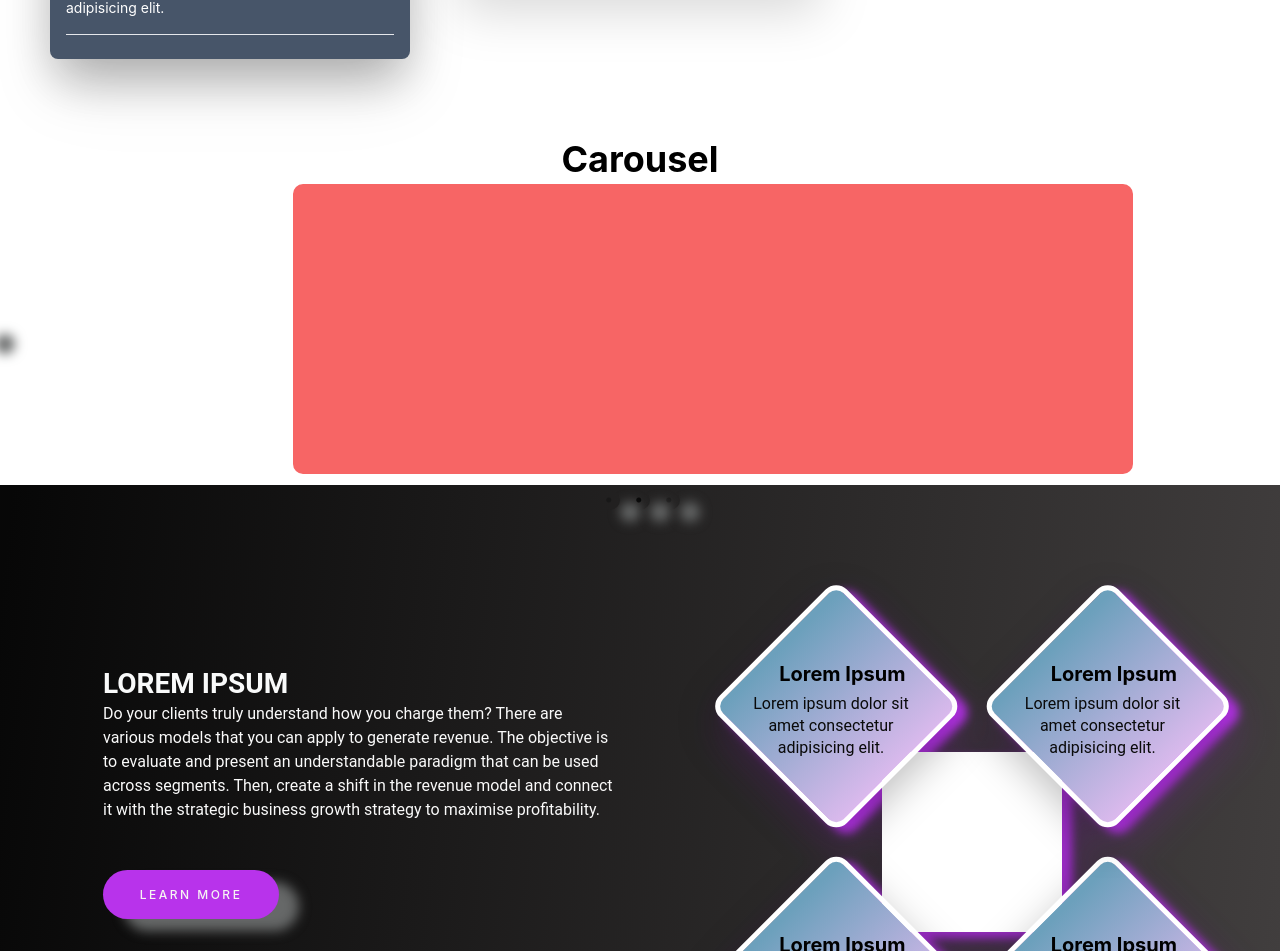
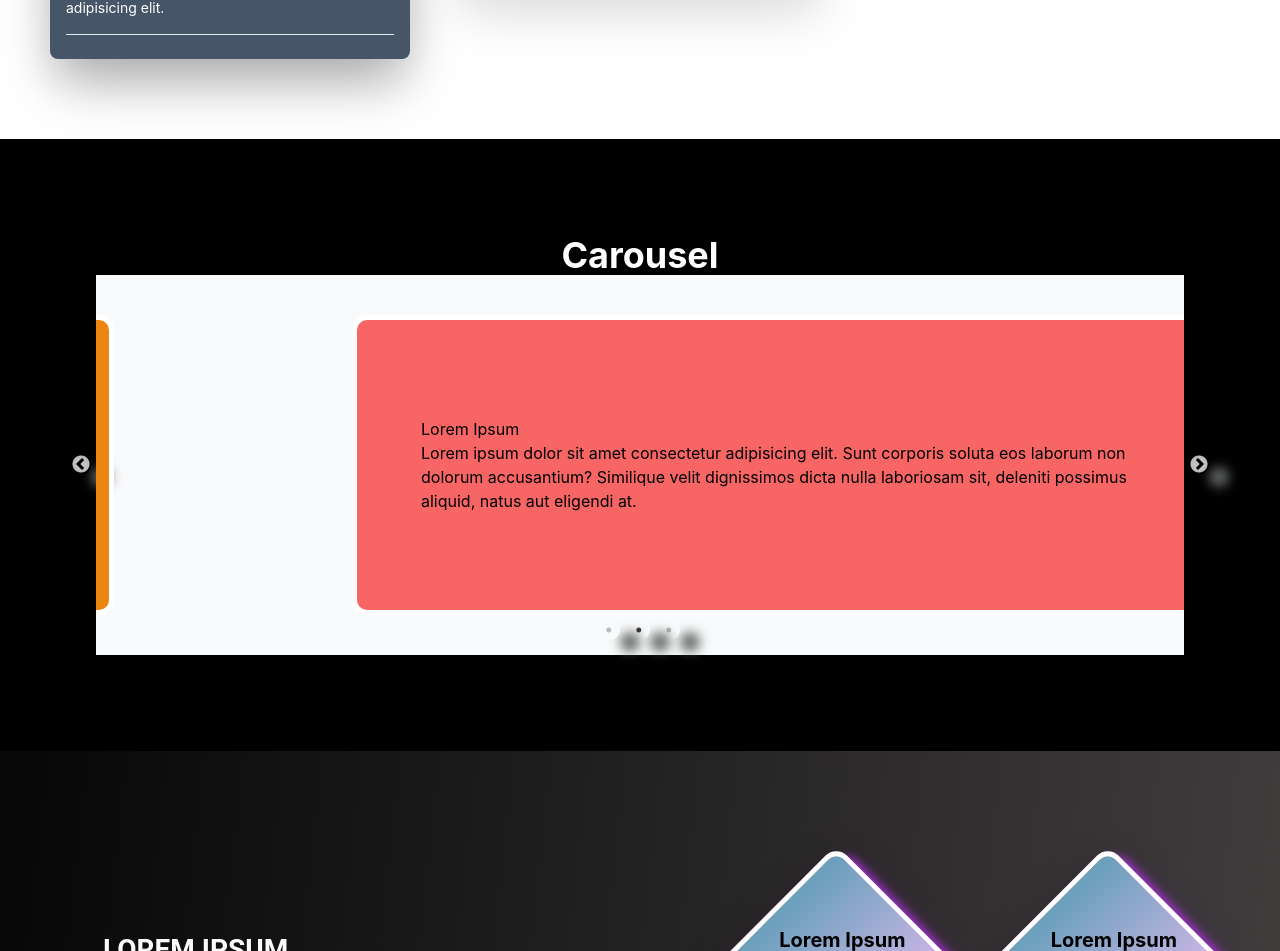
Before and after one commit to rohan-singh987/BitByBit, a React (Create React App) app: page / in a window 1280 px wide. Shown: the part 1471-2422 px from the top of the page. Built offline with nearby package versions, Linux system fonts and the light colour scheme.

Commit message:
carousel
Signed-off-by: Rohan Singh <rohannsingh98765@gmail.com>

```diff
--- a/src/components/Carousel.jsx
+++ b/src/components/Carousel.jsx
@@ -14,32 +14,42 @@ const Carousel = () => {
         autoplay: true
     }
 
-  return <div className="">
+  return <div className="bg-black p-24">
+
 
       <div>
-          <h1 className="flex justify-center content-center font-bold text-4xl">
+          <h1 className="flex justify-center content-center font-bold text-4xl text-white">
               Carousel
           </h1>
       </div>
 
+      <div className="bg-gray-50 py-10">
+
+
       <Slider {...settings} >
-            <div className="content-center mx-72">
-                <div className="box bg-[#ed8611]">
+            <div className="content-center mx-64">
+                <div className="box bg-[#ed8611] flex flex-col justify-center p-16">
+                    <h2>Lorem Ipsum</h2>
+                    <p>Lorem ipsum dolor sit amet consectetur adipisicing elit. Sunt corporis soluta eos laborum non dolorum accusantium? Similique velit dignissimos dicta nulla laboriosam sit, deleniti possimus aliquid, natus aut eligendi at.</p>
+                </div>
+            </div>
+            <div className="content-center mx-64">
+                <div className="box bg-[#f76565] flex flex-col justify-center p-16">
+                <h2>Lorem Ipsum</h2>
+                    <p>Lorem ipsum dolor sit amet consectetur adipisicing elit. Sunt corporis soluta eos laborum non dolorum accusantium? Similique velit dignissimos dicta nulla laboriosam sit, deleniti possimus aliquid, natus aut eligendi at.</p>
 
                 </div>
             </div>
-            <div className="content-center mx-72">
-                <div className="box bg-[#f76565] ">
-
-                </div>
-            </div>
-            <div className="content-center mx-72">
-                <div className="box bg-[#60f2f2] ">
+            <div className="content-center mx-64">
+                <div className="box bg-[#60f2f2] flex flex-col justify-center p-16 ">
+                <h2>Lorem Ipsum</h2>
+                    <p>Lorem ipsum dolor sit amet consectetur adipisicing elit. Sunt corporis soluta eos laborum non dolorum accusantium? Similique velit dignissimos dicta nulla laboriosam sit, deleniti possimus aliquid, natus aut eligendi at.</p>
 
                 </div>
             </div>
 
         </Slider>
+      </div>
 
   </div>;
 };
```
